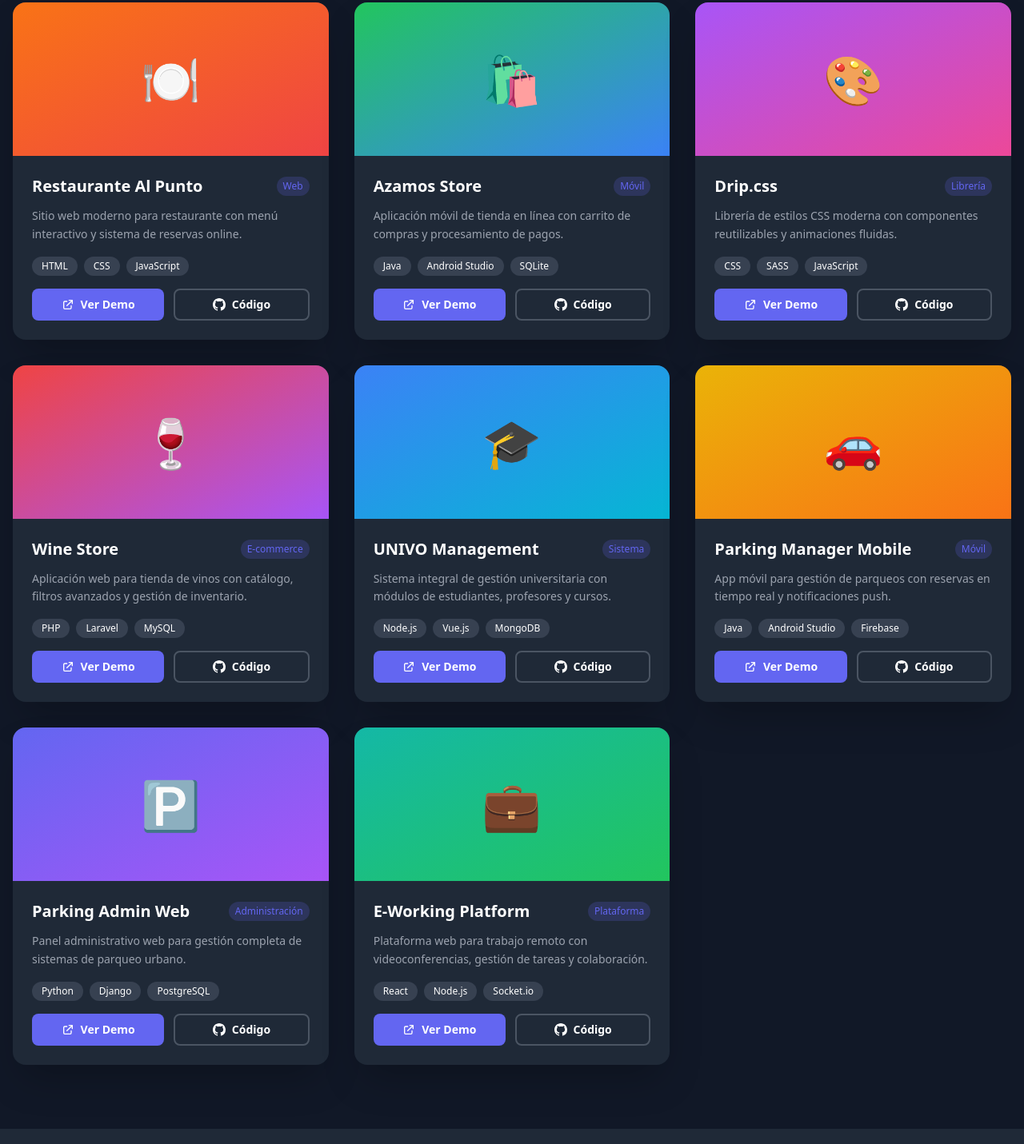
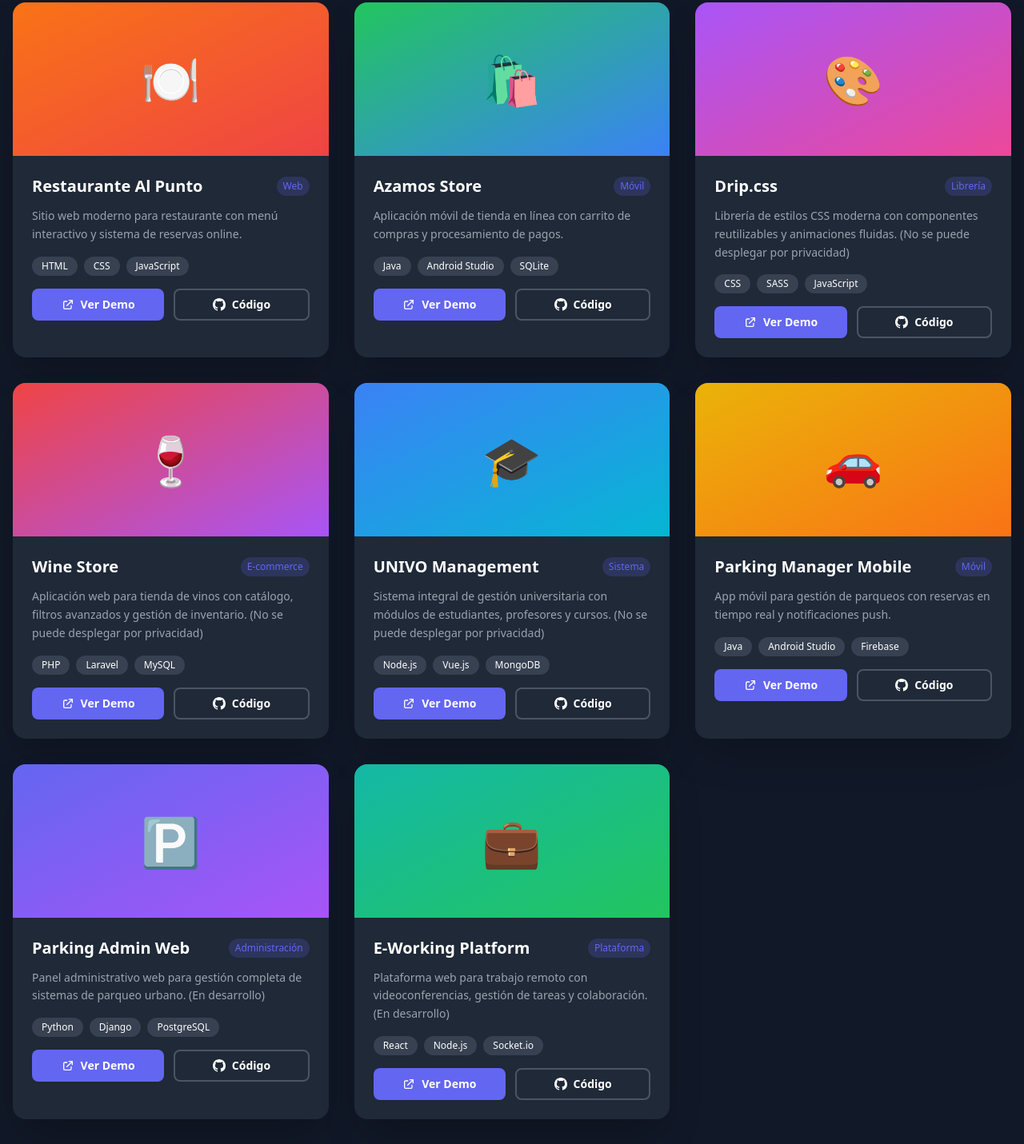
Before and after one commit to Lovoh17/Portafolio, a plain HTML site: page index.html in a window 1280 px wide. Shown: the part 989-2420 px from the top of the page at 80% size. Drawn offline with nearby package versions, Linux system fonts and the light colour scheme.

Commit message:
Update index.html

```diff
--- a/index.html
+++ b/index.html
@@ -203,7 +203,7 @@
             },
             {
                 title: "Drip.css",
-                description: "Librería de estilos CSS moderna con componentes reutilizables y animaciones fluidas.",
+                description: "Librería de estilos CSS moderna con componentes reutilizables y animaciones fluidas. (No se puede desplegar por privacidad)",
                 tech: ["CSS", "SASS", "JavaScript"],
                 category: "Librería",
                 icon: "🎨",
@@ -213,7 +213,7 @@
             },
             {
                 title: "Wine Store",
-                description: "Aplicación web para tienda de vinos con catálogo, filtros avanzados y gestión de inventario.",
+                description: "Aplicación web para tienda de vinos con catálogo, filtros avanzados y gestión de inventario. (No se puede desplegar por privacidad)",
                 tech: ["PHP", "Laravel", "MySQL"],
                 category: "E-commerce",
                 icon: "🍷",
@@ -223,7 +223,7 @@
             },
             {
                 title: "UNIVO Management",
-                description: "Sistema integral de gestión universitaria con módulos de estudiantes, profesores y cursos.",
+                description: "Sistema integral de gestión universitaria con módulos de estudiantes, profesores y cursos. (No se puede desplegar por privacidad)",
                 tech: ["Node.js", "Vue.js", "MongoDB"],
                 category: "Sistema",
                 icon: "🎓",
@@ -243,7 +243,7 @@
             },
             {
                 title: "Parking Admin Web",
-                description: "Panel administrativo web para gestión completa de sistemas de parqueo urbano.",
+                description: "Panel administrativo web para gestión completa de sistemas de parqueo urbano. (En desarrollo)",
                 tech: ["Python", "Django", "PostgreSQL"],
                 category: "Administración",
                 icon: "🅿️",
@@ -253,12 +253,12 @@
             },
             {
                 title: "E-Working Platform",
-                description: "Plataforma web para trabajo remoto con videoconferencias, gestión de tareas y colaboración.",
+                description: "Plataforma web para trabajo remoto con videoconferencias, gestión de tareas y colaboración. (En desarrollo)",
                 tech: ["React", "Node.js", "Socket.io"],
                 category: "Plataforma",
                 icon: "💼",
                 color: "from-teal-500 to-green-500",
-                url: "https://e-working-platform.com",
+                url: "https://drive.google.com/drive/u/2/home",
                 github: "https://github.com/0kev0/E-Working"
             }
         ];
```
